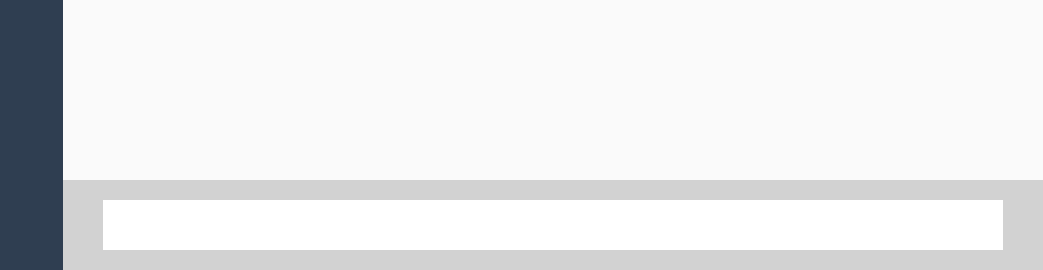
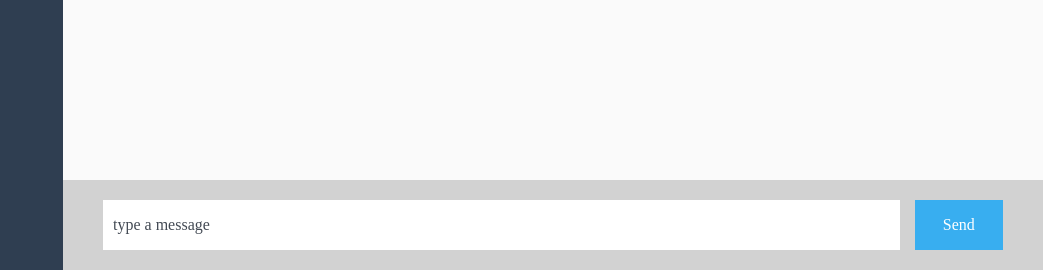
Before and after one commit to fumihayashi/chat-space2, a Rails app: page / in a window 1280 px wide. Shown: the part 530-800 px from the top of the page, without its empty margins (237-1280 px from the left). Run offline with Rails 7, Linux system fonts and the light colour scheme; style sheets or scripts are compiled from the project's sources; some libraries are stand-ins or nearby versions.

Commit message:
edit  form

```diff
--- a/app/assets/stylesheets/modules/_messages.scss
+++ b/app/assets/stylesheets/modules/_messages.scss
@@ -106,12 +106,40 @@
    }
   }
   .form{
-  background-color: #d2d2d2;
-  height: 90px;
-  padding: 20px 40px;
+    background-color: #d2d2d2;
+    height: 90px;
+    padding: 20px 40px;
+    display: flex;
     &__new-message{
+      position: relative;
+      display: flex;
       height: 50px;
+      width: 100%;
       background-color: #ffffff;
+      .imput-box {
+        height: 50px;
+        width: 100%;
+        color:#434A54;
+        line-height: 50px;
+        margin-left: 10px;
+        }
+        .image-icon {
+          position: absolute;
+          top: 13px;
+          right: 10px;
+        }
+        .input-box__image {
+          display: none
+        }
+      }
     }
+  .send-button {
+    background-color: #38aef0;
+    height: 50px;
+    width: 100px;
+    margin-left: 15px;
+    color: #ffffff;
+    text-align: center;
+    line-height: 50px;
   }
 }
--- a/app/views/messages/_main_chat.html.haml
+++ b/app/views/messages/_main_chat.html.haml
@@ -21,4 +21,8 @@
       いいいいい
   .form
     .form__new-message
-      .input-box
+      .imput-box type a message
+      %label.image-icon
+        = icon('fas', 'image')
+        %input{class: "input-box__image",type: "file"}
+    .send-button Send
```
